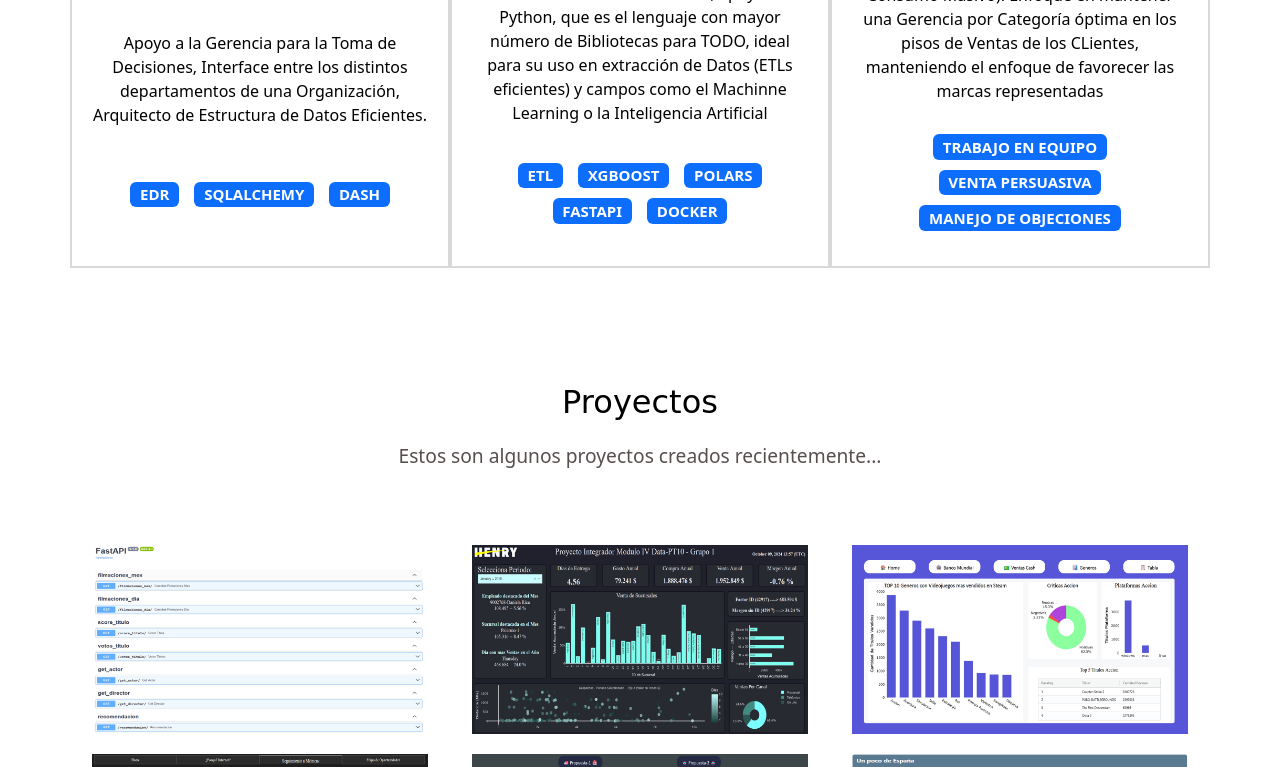
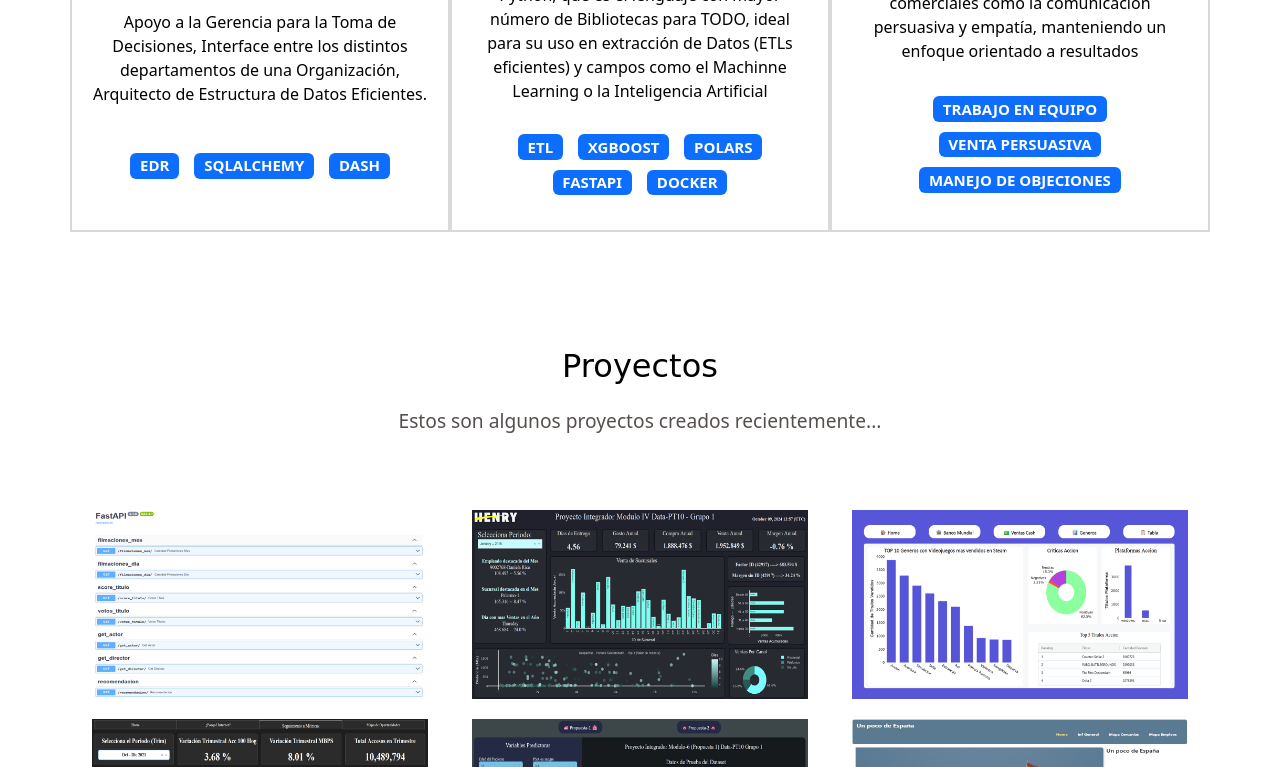
Before and after one commit to aliskairraul/aliskairraul.github.io, a plain HTML site: page index.html in a window 1280 px wide. Shown: the part 1360-2127 px from the top of the page. Drawn offline with nearby package versions, Linux system fonts and the light colour scheme; a web font is replaced by a local one.

Commit message:
Modificando Vendedor

```diff
--- a/index.html
+++ b/index.html
@@ -108,7 +108,7 @@
 				<div class="columna col-12 col-md-4">
 					<i class="bi bi-laptop"></i>
 					<p class="experiencia-titulo">Vendedor</p>
-					<p>Background en Ventas (mayormente Consumo Masivo). Enfoque en mantener una Gerencia por Categoría óptima en los pisos de Ventas de los CLientes, manteniendo el enfoque de favorecer las marcas representadas</p>
+					<p>Pensamiento analítico con habilidades comerciales como la comunicación persuasiva y empatía, manteniendo un enfoque orientado a resultados</p>
 					<div class="badges-contenedor">
 						<span class="badge text-bg-primary">TRABAJO EN EQUIPO</span>
 						<span class="badge text-bg-primary">VENTA PERSUASIVA</span>
```
